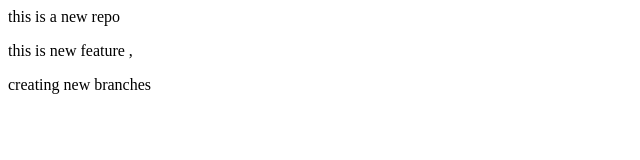
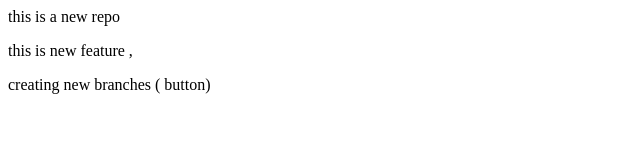
Before and after one commit to kaizencoder1743/local-to-remote-, a plain HTML site: page index.html in a window 1280 px wide. Shown: the full height of the page, 0-640 px from the left. Drawn offline with Linux system fonts and the light colour scheme.

Commit message:
add button

```diff
--- a/index.html
+++ b/index.html
@@ -1,3 +1,3 @@
 <p> this is a new repo </p>
 <P> this is new feature , </P>
-<P> creating new branches </P>
+<P> creating new branches  ( button) </P>
```
